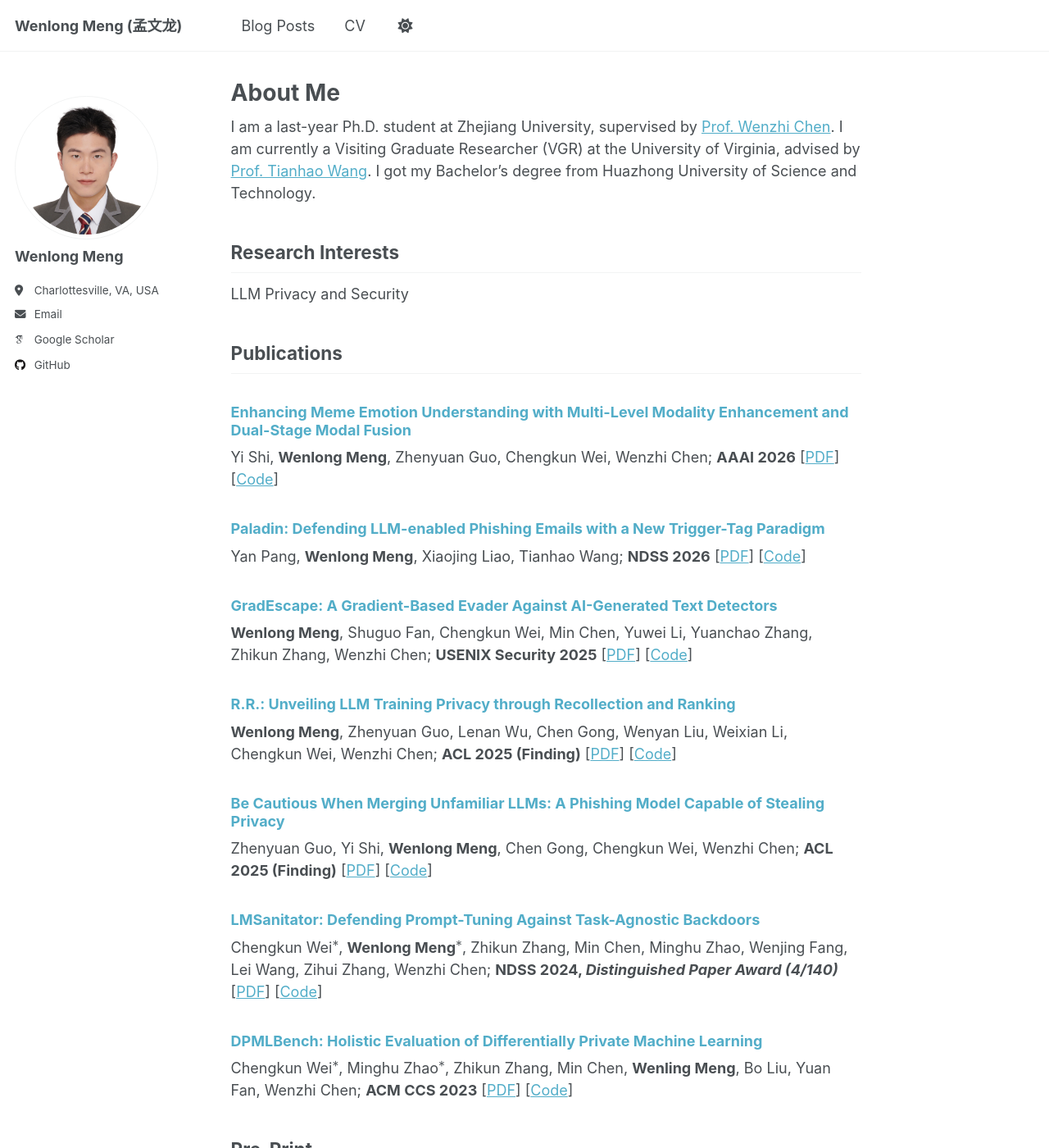
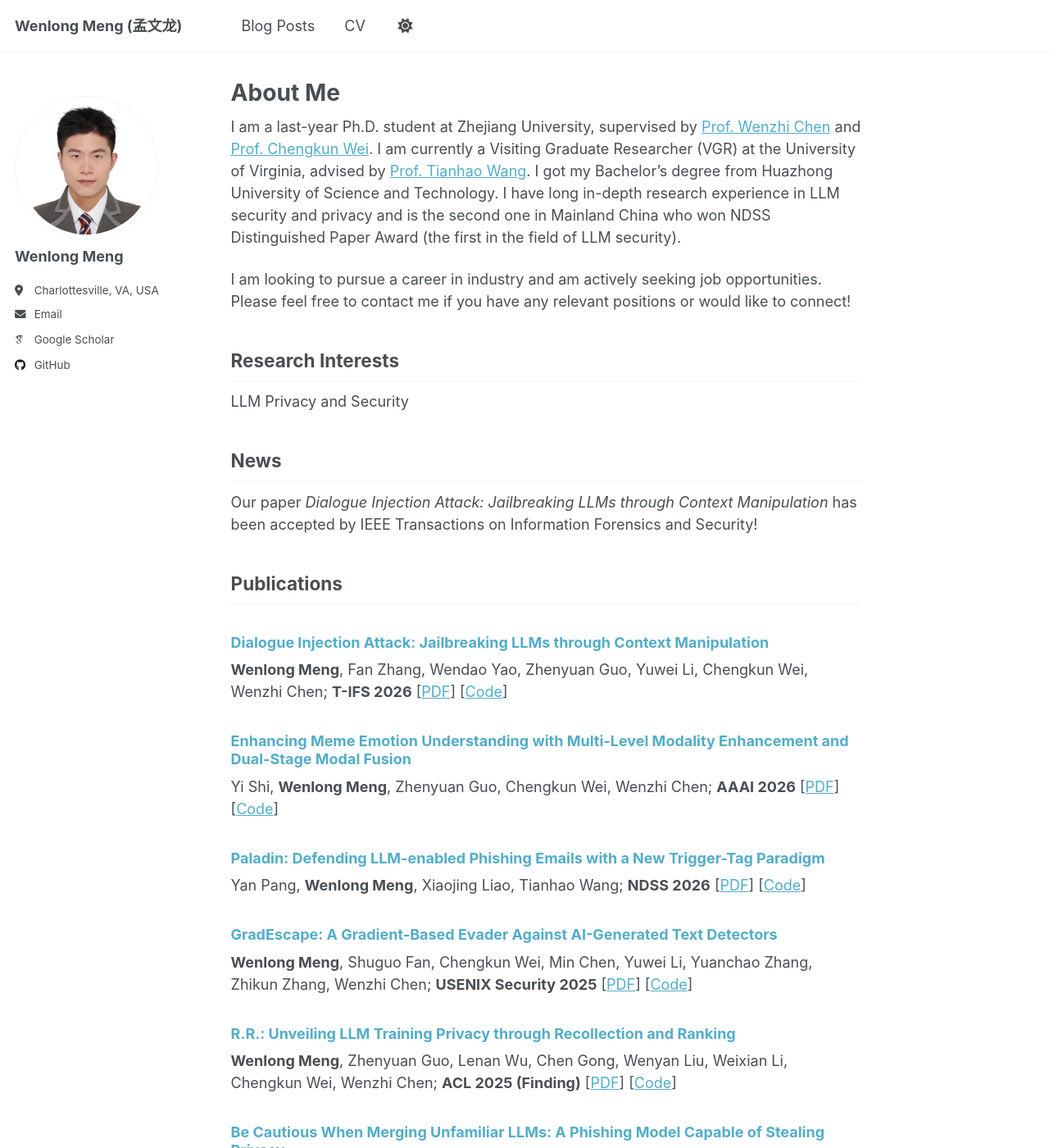
Before and after one commit to meng-wenlong/meng-wenlong.github.io, a Jekyll site: the page built from _pages/about.md, in a window 1280 px wide and 1400 px high. Shown: the whole window at 82% size. Built offline with Jekyll 4.4.1, drawn with Linux system fonts in a browser that asks for light colours; some web fonts are replaced; some of the changed text lies outside the part shown.

Commit message:
update about

```diff
--- a/_pages/about.md
+++ b/_pages/about.md
@@ -7,15 +7,30 @@ redirect_from:
   - /about.html
 ---
 
-I am a last-year Ph.D. student at Zhejiang University, supervised by [Prof. Wenzhi Chen](https://person.zju.edu.cn/chenwenzhi). I am currently a Visiting Graduate Researcher (VGR) at the University of Virginia, advised by [Prof. Tianhao Wang](https://tianhao.wang/). I got my Bachelor's degree from Huazhong University of Science and Technology.
+I am a last-year Ph.D. student at Zhejiang University, supervised by [Prof. Wenzhi Chen](https://person.zju.edu.cn/chenwenzhi) and [Prof. Chengkun Wei](https://chengkunwei.github.io/en). I am currently a Visiting Graduate Researcher (VGR) at the University of Virginia, advised by [Prof. Tianhao Wang](https://tianhao.wang/). I got my Bachelor's degree from Huazhong University of Science and Technology. I have long in-depth research experience in LLM security and privacy and is the second one in Mainland China who won NDSS Distinguished Paper Award (the first in the field of LLM security).
+
+
+I am looking to pursue a career in industry and am actively seeking job opportunities. Please feel free to contact me if you have any relevant positions or would like to connect!
 
 Research Interests
 ------
 
 LLM Privacy and Security
 
+News
+------
+
+Our paper *Dialogue Injection Attack: Jailbreaking LLMs through Context Manipulation* has been accepted by IEEE Transactions on Information Forensics and Security!
+
+
 Publications
 ------
+
+### <span style="color:#52ADC8">Dialogue Injection Attack: Jailbreaking LLMs through Context Manipulation</span>
+**Wenlong Meng**, Fan Zhang, Wendao Yao, Zhenyuan Guo, Yuwei Li, Chengkun Wei, Wenzhi Chen;
+**T-IFS 2026**
+[[PDF](https://arxiv.org/pdf/2503.08195v1)] [[Code](https://github.com/meng-wenlong/DIA)]
+
 ### <span style="color:#52ADC8">Enhancing Meme Emotion Understanding with Multi-Level Modality Enhancement and Dual-Stage Modal Fusion</span>
 Yi Shi, **Wenlong Meng**, Zhenyuan Guo, Chengkun Wei, Wenzhi Chen;
 **AAAI 2026**
@@ -51,12 +66,8 @@ Chengkun Wei$$^*$$, Minghu Zhao$$^*$$, Zhikun Zhang, Min Chen, **Wenling Meng**,
 **ACM CCS 2023**
 [[PDF](https://dl.acm.org/doi/pdf/10.1145/3576915.3616593)] [[Code](https://github.com/DmsKinson/DPMLBench)]
 
-Pre-Print
-------
 
-### <span style="color:#52ADC8">Dialogue Injection Attack: Jailbreaking LLMs through Context Manipulation</span>
-Wenlong Meng, Fan Zhang, Wendao Yao, Zhenyuan Guo, Yuwei Li, Chengkun Wei, Wenzhi Chen;
-[[PDF](https://arxiv.org/pdf/2503.08195v1)] [[Code](https://github.com/meng-wenlong/DIA)]
+
 
 Awards
 ------
@@ -71,4 +82,4 @@ Volunteer
 - IEEE T-IFS 2024 Reviewer
 
 
-<br>Last updated: Nov 20, 2025
+<br>Last updated: Jan 18, 2026
```
